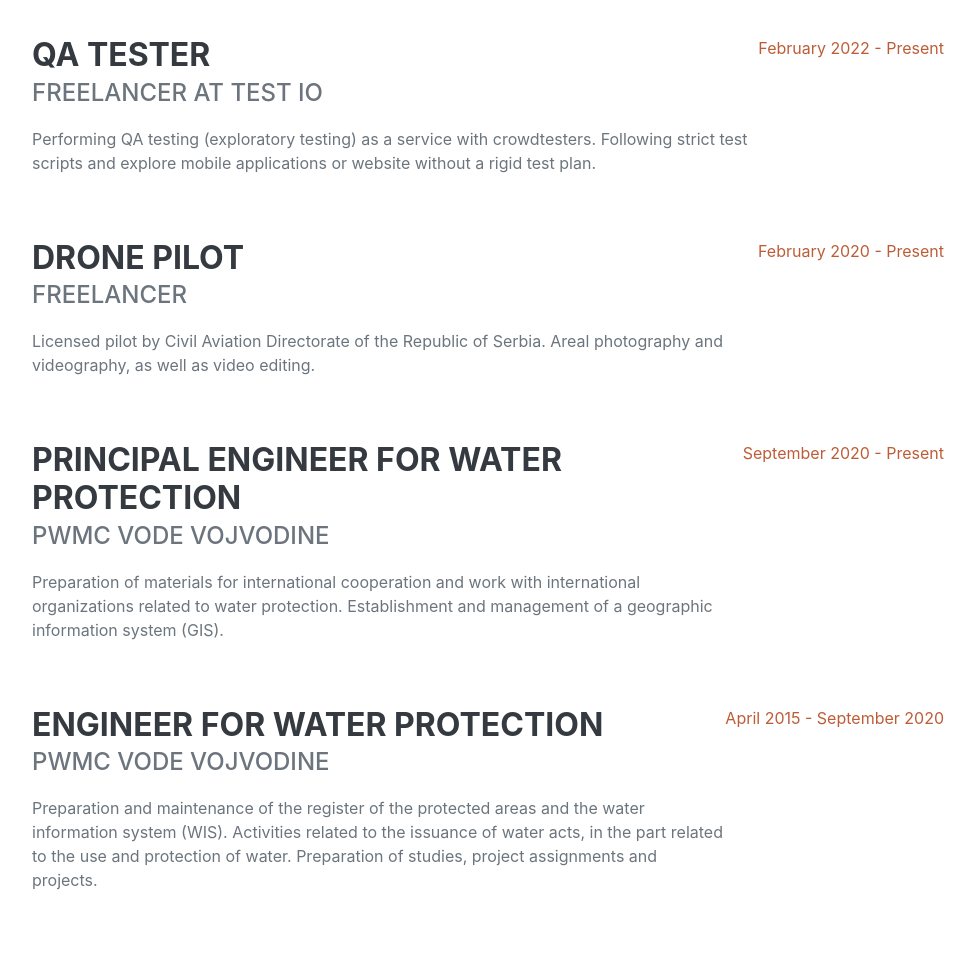
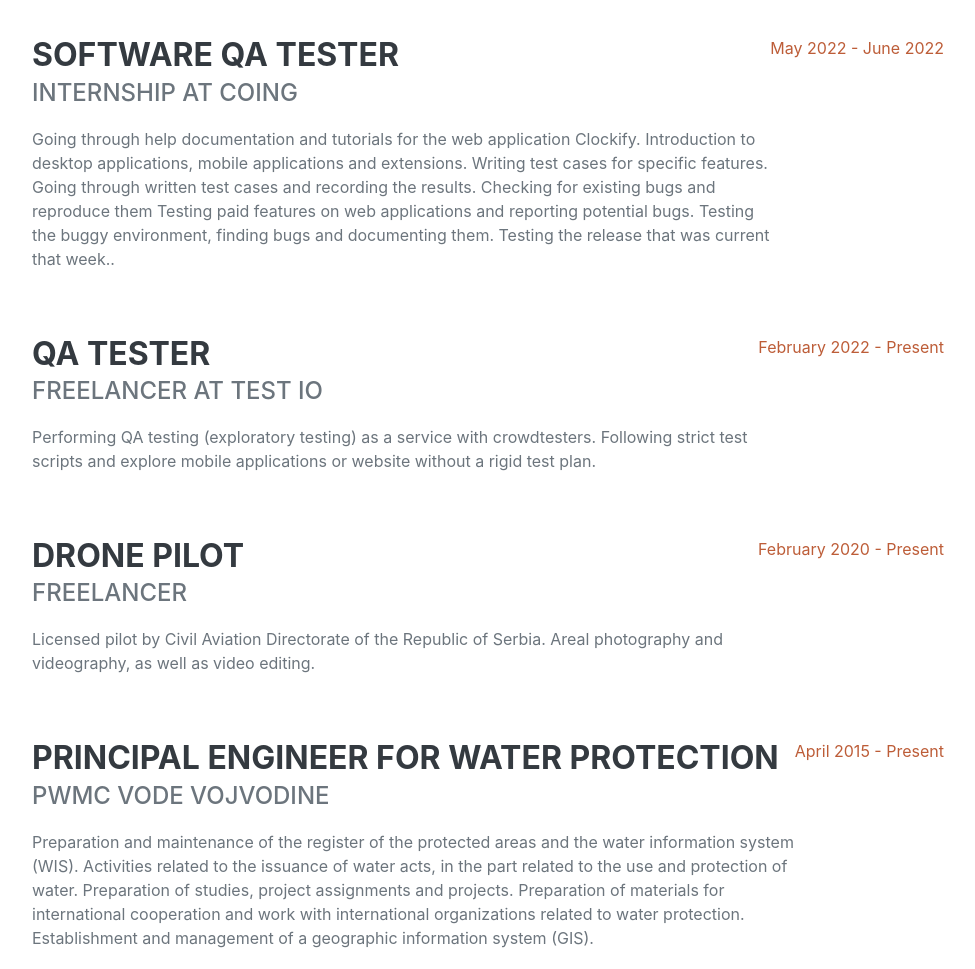
Before and after one commit to antonicnenad/antonicnenad.github.io, a plain HTML site: page index.html in a window 1280 px wide. Shown: the part 960-1929 px from the top of the page, without its empty margins (288-1263 px from the left). Drawn offline with nearby package versions, Linux system fonts and the light colour scheme; a web font is replaced by a local one.

Commit message:
Update index.html

```diff
--- a/index.html
+++ b/index.html
@@ -63,6 +63,15 @@
                     <h2 class="mb-5">Experience</h2>
                     <div class="d-flex flex-column flex-md-row justify-content-between mb-5">
                         <div class="flex-grow-1">
+                            <h3 class="mb-0">Software QA Tester</h3>
+                            <div class="subheading mb-3">Internship at COING</div>
+                            <p>Going through help documentation and tutorials for the web application Clockify. Introduction to desktop applications, mobile applications and extensions. Writing test cases for specific features. Going through written test cases and recording the results. Checking for existing bugs and reproduce them
+Testing paid features on web applications and reporting potential bugs. Testing the buggy environment, finding bugs and documenting them. Testing the release that was current that week..</p>
+                        </div>
+                        <div class="flex-shrink-0"><span class="text-primary">May 2022 - June 2022</span></div>
+                    </div>
+                    <div class="d-flex flex-column flex-md-row justify-content-between mb-5">
+                        <div class="flex-grow-1">
                             <h3 class="mb-0">QA Tester</h3>
                             <div class="subheading mb-3">Freelancer at test IO</div>
                             <p>Performing QA testing (exploratory testing) as a service with crowdtesters.
@@ -79,24 +88,16 @@
                         </div>
                         <div class="flex-shrink-0"><span class="text-primary">February 2020 - Present</span></div>
                     </div>
-                    <div class="d-flex flex-column flex-md-row justify-content-between mb-5">
+                    <div class="d-flex flex-column flex-md-row justify-content-between">
                         <div class="flex-grow-1">
                             <h3 class="mb-0">Principal engineer for water protection</h3>
                             <div class="subheading mb-3">PWMC Vode Vojvodine</div>
-                            <p>Preparation of materials for international cooperation and work with international organizations related to water protection.
+                            <p>Preparation and maintenance of the register of the protected areas and the water information system (WIS).
+                                Activities related to the issuance of water acts, in the part related to the use and protection of water.
+                                Preparation of studies, project assignments and projects. Preparation of materials for international cooperation and work with international organizations related to water protection.
                                 Establishment and management of a geographic information system (GIS).</p>
                         </div>
-                        <div class="flex-shrink-0"><span class="text-primary">September 2020 - Present</span></div>
-                    </div>
-                    <div class="d-flex flex-column flex-md-row justify-content-between">
-                        <div class="flex-grow-1">
-                            <h3 class="mb-0">Engineer for water protection</h3>
-                            <div class="subheading mb-3">PWMC Vode Vojvodine</div>
-                            <p>Preparation and maintenance of the register of the protected areas and the water information system (WIS).
-                                Activities related to the issuance of water acts, in the part related to the use and protection of water.
-                                Preparation of studies, project assignments and projects.</p>
-                        </div>
-                        <div class="flex-shrink-0"><span class="text-primary">April 2015 - September 2020</span></div>
+                        <div class="flex-shrink-0"><span class="text-primary">April 2015 - Present</span></div>
                     </div>
                 </div>
             </section>
```
